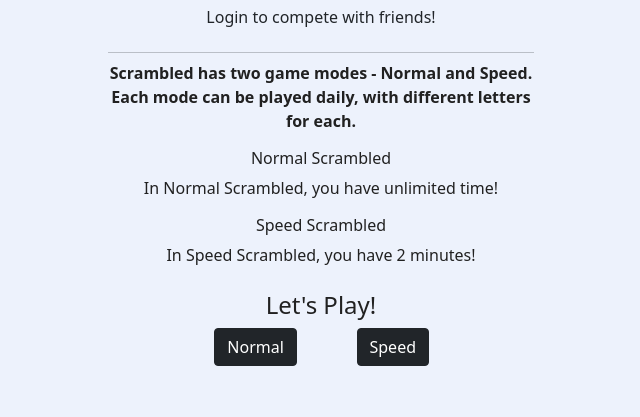
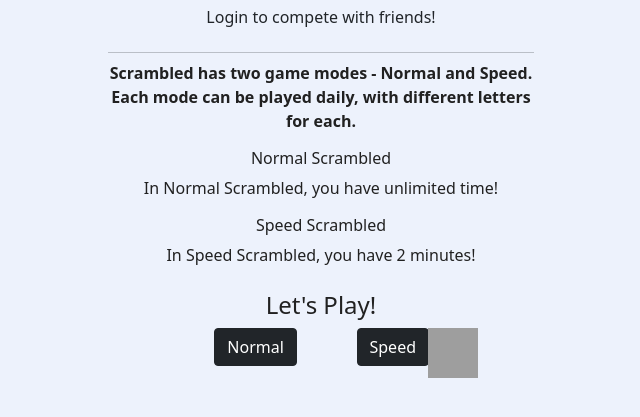
Before and after one commit to benvarian/CITS3403-Project, a Flask app: page / in a window 1280 px wide. Shown: the part 316-733 px from the top of the page, without its empty margins (319-959 px from the left). Run offline with Flask 2, Linux system fonts and the light colour scheme; parts of the project's set-up code (start-up, migrations or seed data) failed here and were passed over; some libraries are stand-ins or nearby versions; grey boxes are pictures that could not be loaded.

Commit message:
speed mode button icon

```diff
--- a/scrambled/app/routes.py
+++ b/scrambled/app/routes.py
@@ -7,7 +7,7 @@ from app.models import User, Post
 from werkzeug.urls import url_parse
 from datetime import datetime
 from app.game import scrambledLetters
-import pandas
+# import pandas
 
 
 @app.route('/', methods=['GET', 'POST'])
--- a/scrambled/app/templates/rules.html
+++ b/scrambled/app/templates/rules.html
@@ -27,9 +27,15 @@
         <div class="col-2 gx-0">
             <button class="btn btn-dark" onclick="location.href='/index'">Normal</button>
         </div>
+
+
+
         <div class="col-2"></div>
         <div class="col-2 gx-0">
             <button class="btn btn-dark" onclick="location.href='/speed'">Speed</button>
+        </div>
+        <div class="col-2 gx-0">
+            <img src="https://www.google.com/url?sa=i&url=https%3A%2F%2Fwww.iconsdb.com%2Fwhite-icons%2Ftime-12-icon.html&psig=AOvVaw0TRyqjIAn_CZCOFwbKEjPj&ust=1652683972562000&source=images&cd=vfe&ved=0CAwQjRxqFwoTCNDE59z14PcCFQAAAAAdAAAAABAm" alt="timer" width="50" height="50">
         </div>
         <div class="col-3 gx-0"></div>
     </div>
```
Also changed, not shown: 1 other file.
